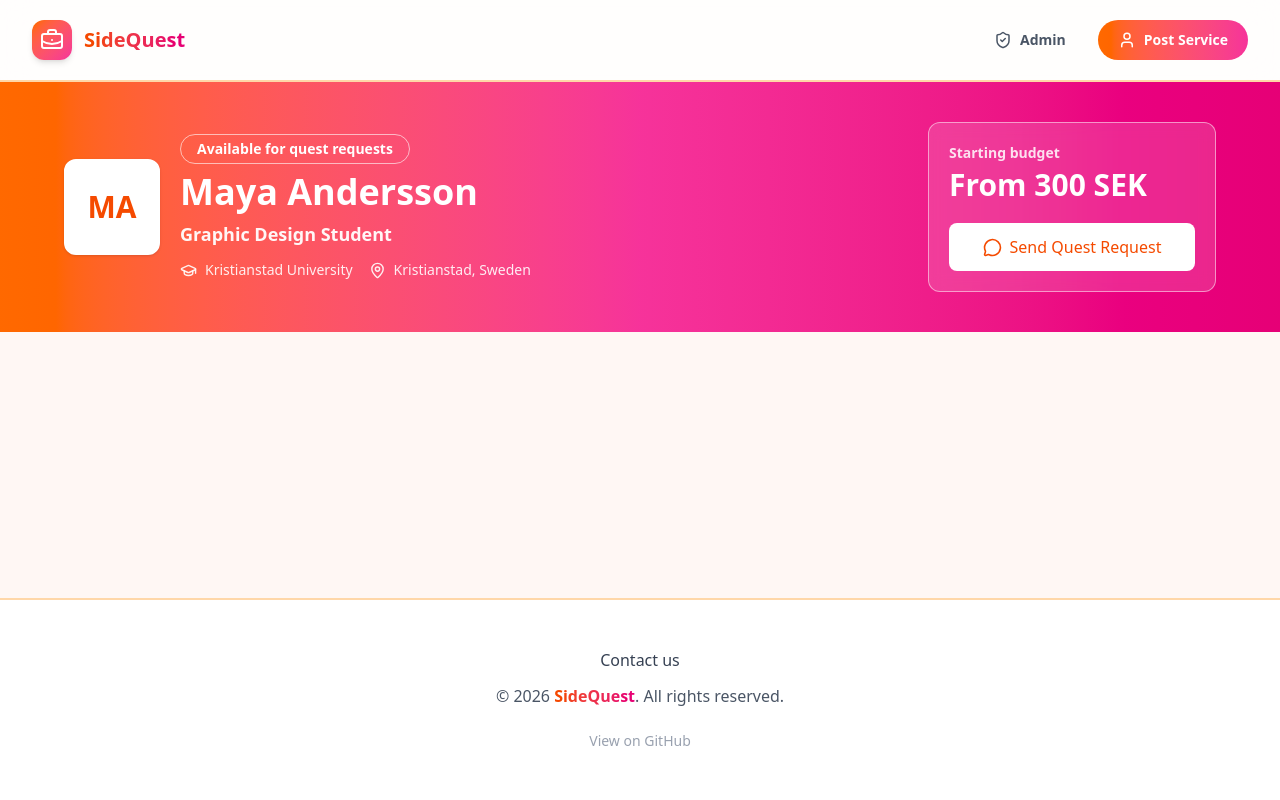
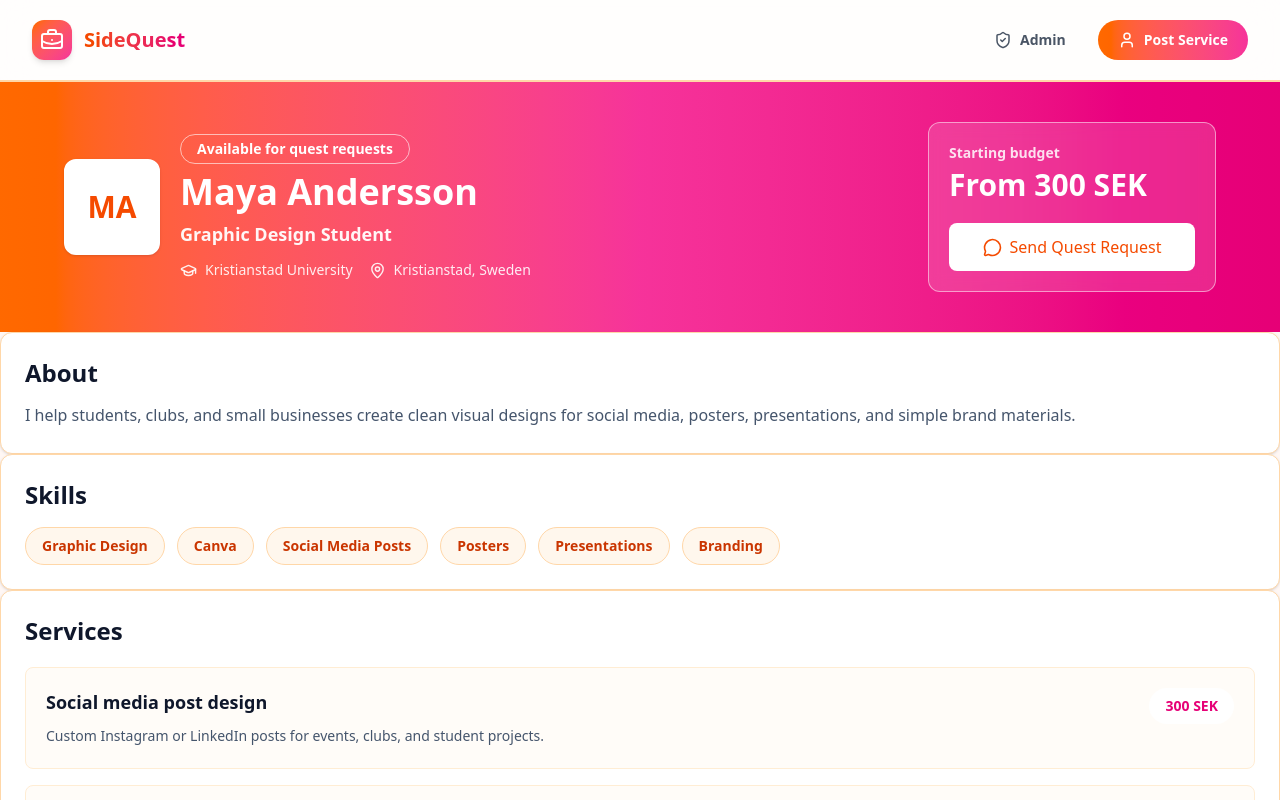
Before and after one commit to mavagoncalves/SideQuest, a React app in the folder frontend/: page /public-profile in a window 1280 px wide. Shown: the top 800 px of the page. Built offline with nearby package versions, Linux system fonts and the light colour scheme; the HTML template or start-up script is replaced by a standard one.

Commit message:
Added about, skills and services sections to the page

```diff
--- a/frontend/src/pages/PublicProfile.jsx
+++ b/frontend/src/pages/PublicProfile.jsx
@@ -71,11 +71,17 @@ const PublicProfile = () => {
 
             <main className="flex-1">
                 <section className="bg-gradient-to-r from-orange-500 via-pink-500 to-pink-600 px-6 py-10 text-white">
+
+
+
+
                     <div className="mx-auto flex max-w-6xl flex-col gap-6 md:flex-row md:items-center md:justify-between">
                         <div className="flex flex-col gap-5 sm:flex-row sm:items-center">
                             <div className="flex h-24 w-24 shrink-0 items-center justify-center rounded-xl border-4 border-white bg-white text-3xl font-black text-orange-600 shadow-sm">
                                 {student.avatar}
                             </div>
+
+
 
                             <div>
                                 <p className="mb-2 w-fit rounded-full border border-white/60 px-4 py-1 text-sm font-bold">
@@ -107,6 +113,53 @@ const PublicProfile = () => {
                     </div>
                 </section>
 
+                <section>
+                    <div className="space-y-6">
+                        <div className="rounded-xl border border-orange-200 bg-white p-6 shadow-sm">
+                            <h2 className="text-2xl font-bold">About</h2>
+                            <p className="mt-3 leading-7 text-slate-600">{student.bio}</p>
+                        </div>
+                    </div>
+
+
+                    <div className="rounded-xl border border-orange-200 bg-white p-6 shadow-sm">
+                        <h2 className="text-2xl font-bold">Skills</h2>
+                        <div className="mt-4 flex flex-wrap gap-3">
+                            {skills.map((skill) => (
+                                <span className="rounded-full border border-orange-200 bg-orange-50 px-4 py-2 text-sm font-bold text-orange-700" key={skill}>{skill}</span>
+                            ))}
+                        </div>
+                    </div>
+
+                    <div className="rounded-xl border border-orange-200 bg-white p-6 shadow-sm">
+                        <h2 className="text-2xl font-bold">Services</h2>
+                        <div className="mt-5 grid gap-4">
+                            {services.map((service) => (
+                                <article
+                                    className="rounded-lg border border-orange-100 bg-orange-50/40 p-5"
+                                    key={service.title}
+                                >
+                                    <div className="flex flex-col gap-2 sm:flex-row sm:items-start sm:justify-between">
+                                        <div>
+                                            <h3 className="text-lg font-bold">{service.title}</h3>
+                                            <p className="mt-2 text-sm leading-6 text-slate-600">
+                                                {service.description}
+                                            </p>
+                                        </div>
+                                        <p className="shrink-0 rounded-full bg-white px-4 py-2 text-sm font-extrabold text-pink-600">
+                                            {service.price}
+                                        </p>
+                                    </div>
+                                </article>
+                            ))}
+                        </div>
+                    </div>
+
+                </section>
+
+
+
+
 
             </main>
 
```
Lines whose indentation alone changed are shown as unchanged.
